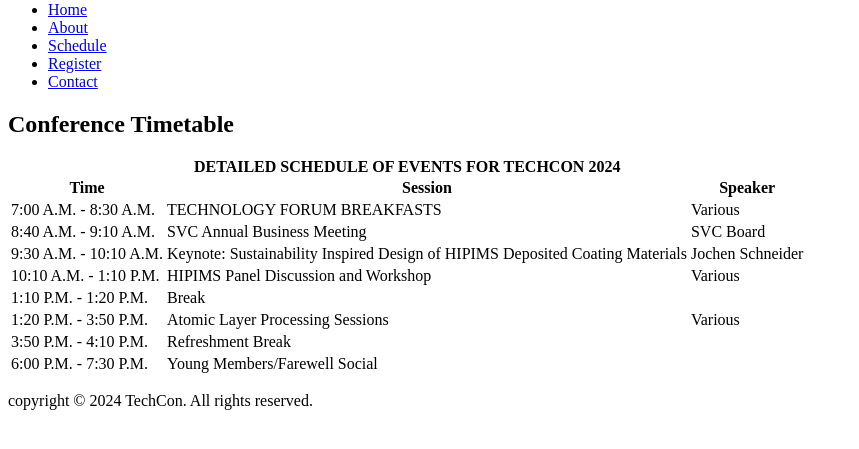
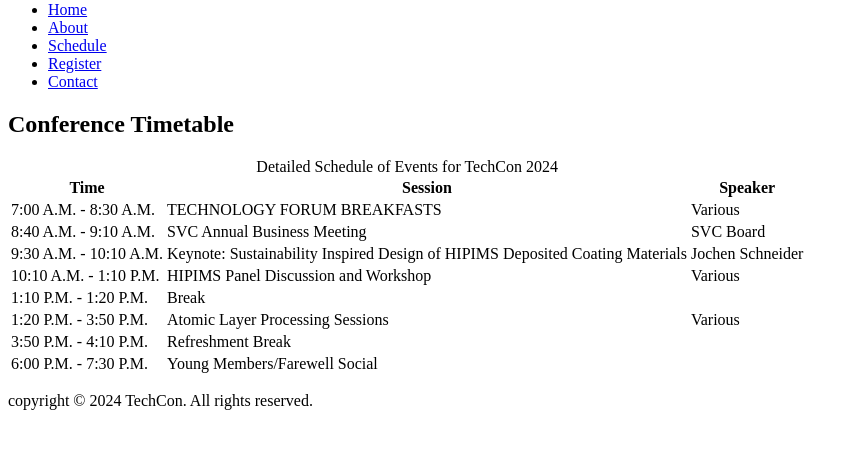
Before and after one commit to divineanekwe/TechCon_HTML, a plain HTML site: page techcon_website/schedule.html in a window 1280 px wide. Shown: the part 79-528 px from the top of the page, without its empty margins (0-859 px from the left). Drawn offline with Linux system fonts and the light colour scheme.

Commit message:
techcon_website/schedule.html - Correct caption format for checker compliance

```diff
--- a/techcon_website/schedule.html
+++ b/techcon_website/schedule.html
@@ -25,7 +25,7 @@
             <h2>Conference Timetable</h2>
 
             <table>
-                <caption style="font-weight: bold; text-transform: uppercase;">Detailed Schedule of Events for TechCon 2024</caption>
+                <caption>Detailed Schedule of Events for TechCon 2024</caption>
 
                 <thead>
                     <tr>
```
